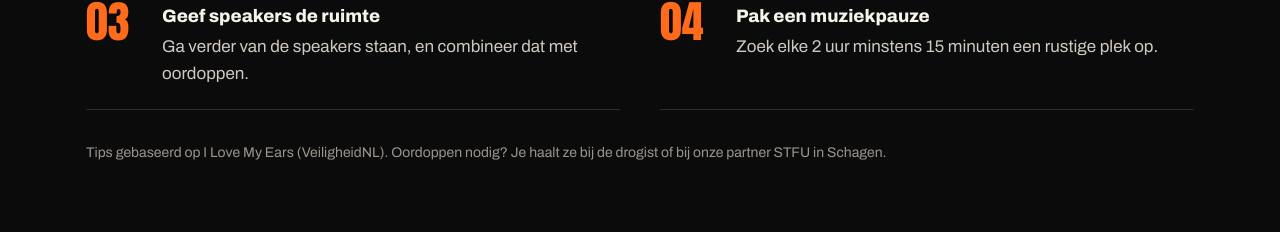
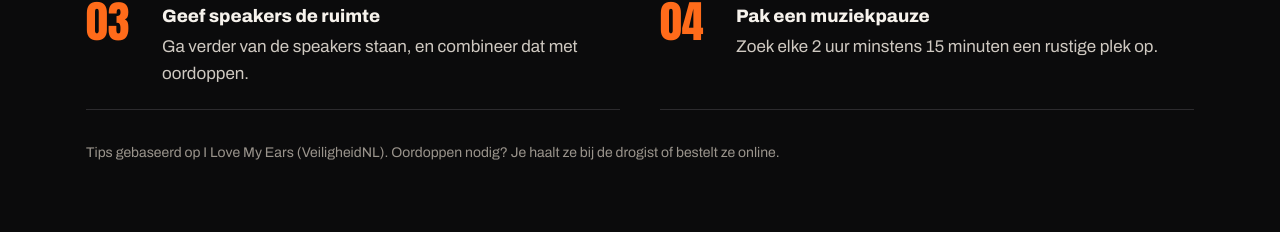
Before and after one commit to HoorMorgenOok/hoormorgenook.github.io, a plain HTML site: page index.html in a window 1280 px wide. Shown: the part 3933-4165 px from the top of the page. Drawn offline with Linux system fonts and the light colour scheme; no server answers.

Commit message:
Add files via upload

```diff
--- a/index.html
+++ b/index.html
@@ -136,7 +136,7 @@
         <li class="reveal"><b>Geef speakers de ruimte</b>Ga verder van de speakers staan, en combineer dat met oordoppen.</li>
         <li class="reveal"><b>Pak een muziekpauze</b>Zoek elke 2 uur minstens 15 minuten een rustige plek op.</li>
       </ol>
-      <p class="klein">Tips gebaseerd op I Love My Ears (VeiligheidNL). Oordoppen nodig? Je haalt ze bij de drogist of bij onze partner <a href="#" id="stfuLink">STFU</a> in Schagen.</p>
+      <p class="klein">Tips gebaseerd op I Love My Ears (VeiligheidNL). Oordoppen nodig? Je haalt ze bij de drogist of bestelt ze online.</p>
     </div>
   </section>
 
```
